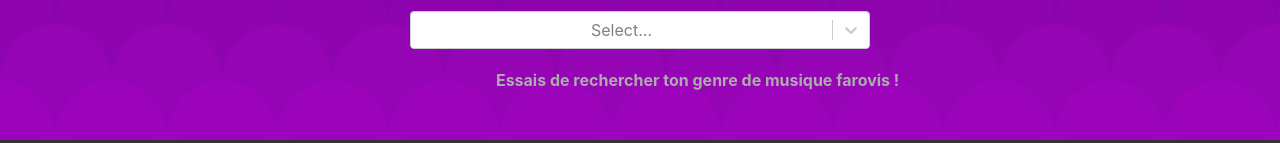
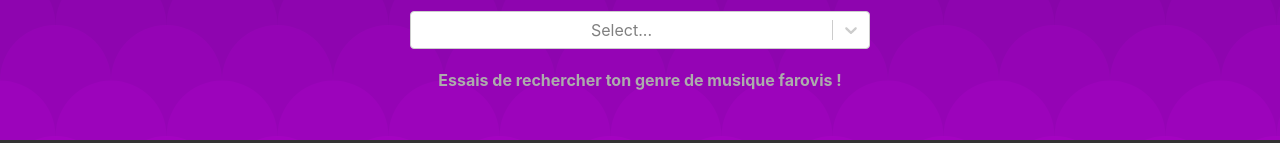
Before and after one commit to ThomasFr45/Hackathon1, a React (Create React App) app: page / in a window 1280 px wide. Shown: the part 809-952 px from the top of the page. Built offline with nearby package versions, Linux system fonts and the light colour scheme.

Commit message:
fixed CSS

```diff
--- a/src/components/Search.jsx
+++ b/src/components/Search.jsx
@@ -65,8 +65,8 @@ function Search() {
           />
         </div>
 
-        <div className='searchBody'>
         {foundUsers && foundUsers.length > 0 ? (
+          <div className='searchBody'>
           <div className="cards">
             {foundUsers.map((user) => (
               <div className="card">
@@ -100,10 +100,10 @@ function Search() {
               </div>
             ))}
           </div>
+          </div>
         ) : (
           <h4>Essais de rechercher ton genre de musique farovis !</h4>
         )}
-        </div>
       </div>
     </div>
   );
```
